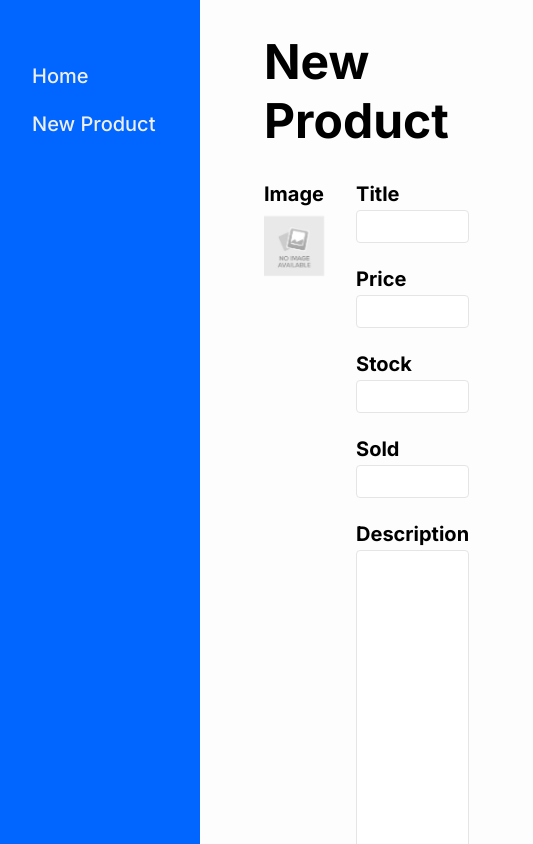
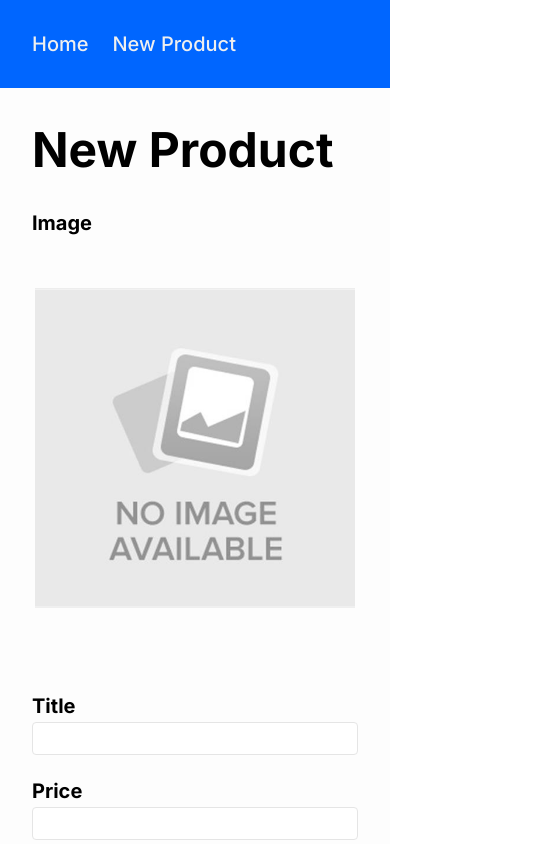
Before and after one commit to lucasNBS/trilha-back-2, a Next.js app in the folder frontend/: page /product/new in a window 390 px wide. Shown: the top 844 px of the page, 533 px wide, since content can reach past the window. Built offline with nearby package versions, Linux system fonts and the light colour scheme; no server answers.

Commit message:
feat: Responsiveness

```diff
--- a/frontend/src/components/atoms/Card/card.module.css
+++ b/frontend/src/components/atoms/Card/card.module.css
@@ -21,3 +21,10 @@
   color: var(--main-text);
   font-size: 1.75rem;
 }
+
+@media screen and (max-width: 1200px) {
+  .container {
+    min-width: 250px;
+    max-width: unset;
+  }
+}
--- a/frontend/src/components/molecules/DashboardOverview/dashboardOverview.module.css
+++ b/frontend/src/components/molecules/DashboardOverview/dashboardOverview.module.css
@@ -5,3 +5,11 @@
   align-items: center;
   gap: 4rem;
 }
+
+@media screen and (max-width: 1200px) {
+  .container {
+    justify-content: center;
+    gap: 2rem;
+    flex-wrap: wrap;
+  }
+}
--- a/frontend/src/components/molecules/GalleryCard/galleryCard.module.css
+++ b/frontend/src/components/molecules/GalleryCard/galleryCard.module.css
@@ -51,3 +51,22 @@
   gap: 0.25rem;
   flex-wrap: wrap;
 }
+
+@media screen and (max-width: 1200px) {
+  .container {
+    padding: 1rem;
+  }
+
+  .actions-container {
+    max-width: 232px;
+    margin: auto;
+  }
+}
+
+@media screen and (max-width: 850px) {
+  .actions-container {
+    max-width: unset;
+    margin: 0;
+    gap: 0.5rem;
+  }
+}
--- a/frontend/src/components/molecules/Navbar/navbar.module.css
+++ b/frontend/src/components/molecules/Navbar/navbar.module.css
@@ -11,3 +11,9 @@
   font-size: 1.25rem;
   font-weight: 500;
 }
+
+@media screen and (max-width: 768px) {
+  .list-container {
+    flex-direction: row;
+  }
+}
--- a/frontend/src/components/organisms/Aside/aside.module.css
+++ b/frontend/src/components/organisms/Aside/aside.module.css
@@ -10,6 +10,7 @@
   gap: 1.5rem;
   padding: 4rem 2rem;
   flex: 1;
+  z-index: 2;
 }
 
 .username {
@@ -31,3 +32,25 @@
   text-align: left;
   color: var(--main-text);
 }
+
+@media screen and (max-width: 768px) {
+  .container {
+    min-height: unset;
+    height: 64px;
+    flex-direction: row;
+    align-items: center;
+    padding: 2rem 4rem;
+  }
+}
+
+@media screen and (max-width: 550px) {
+  .container {
+    padding: 2rem;
+  }
+}
+
+@media screen and (max-width: 500px) {
+  .username {
+    display: none;
+  }
+}
--- a/frontend/src/components/organisms/Gallery/gallery.module.css
+++ b/frontend/src/components/organisms/Gallery/gallery.module.css
@@ -19,3 +19,9 @@
   align-items: center;
   gap: 1rem;
 }
+
+@media screen and (max-width: 1200px) {
+  .container {
+    grid-template-columns: repeat(auto-fill, minmax(216px, 1fr));
+  }
+}
--- a/frontend/src/components/organisms/ProductForm/productForm.module.css
+++ b/frontend/src/components/organisms/ProductForm/productForm.module.css
@@ -63,3 +63,14 @@
   font-size: 0.875rem;
   color: var(--delete-color);
 }
+
+@media screen and (max-width: 1024px) {
+  .form-container {
+    flex-direction: column;
+  }
+
+  .image-container {
+    max-width: 320px;
+    margin: auto;
+  }
+}
--- a/frontend/src/styles/app.module.css
+++ b/frontend/src/styles/app.module.css
@@ -8,6 +8,7 @@
 
 .main-container {
   background-color: var(--background-color);
+  width: 100%;
   min-height: 100vh;
   padding: 2rem 4rem;
   display: flex;
@@ -17,3 +18,16 @@
   gap: 2rem;
   flex: 8;
 }
+
+@media screen and (max-width: 768px) {
+  .container {
+    flex-direction: column;
+  }
+}
+
+
+@media screen and (max-width: 550px) {
+  .main-container {
+    padding: 2rem;
+  }
+}
--- a/frontend/src/styles/product.module.css
+++ b/frontend/src/styles/product.module.css
@@ -64,3 +64,18 @@
   align-items: center;
   gap: 0.5rem;
 }
+
+@media screen and (max-width: 1024px) {
+  .container {
+    flex-direction: column;
+  }
+
+  .product-image-container {
+    max-width: 320px;
+    margin: auto;
+  }
+
+  .product-info {
+    flex: unset;
+  }
+}
```
